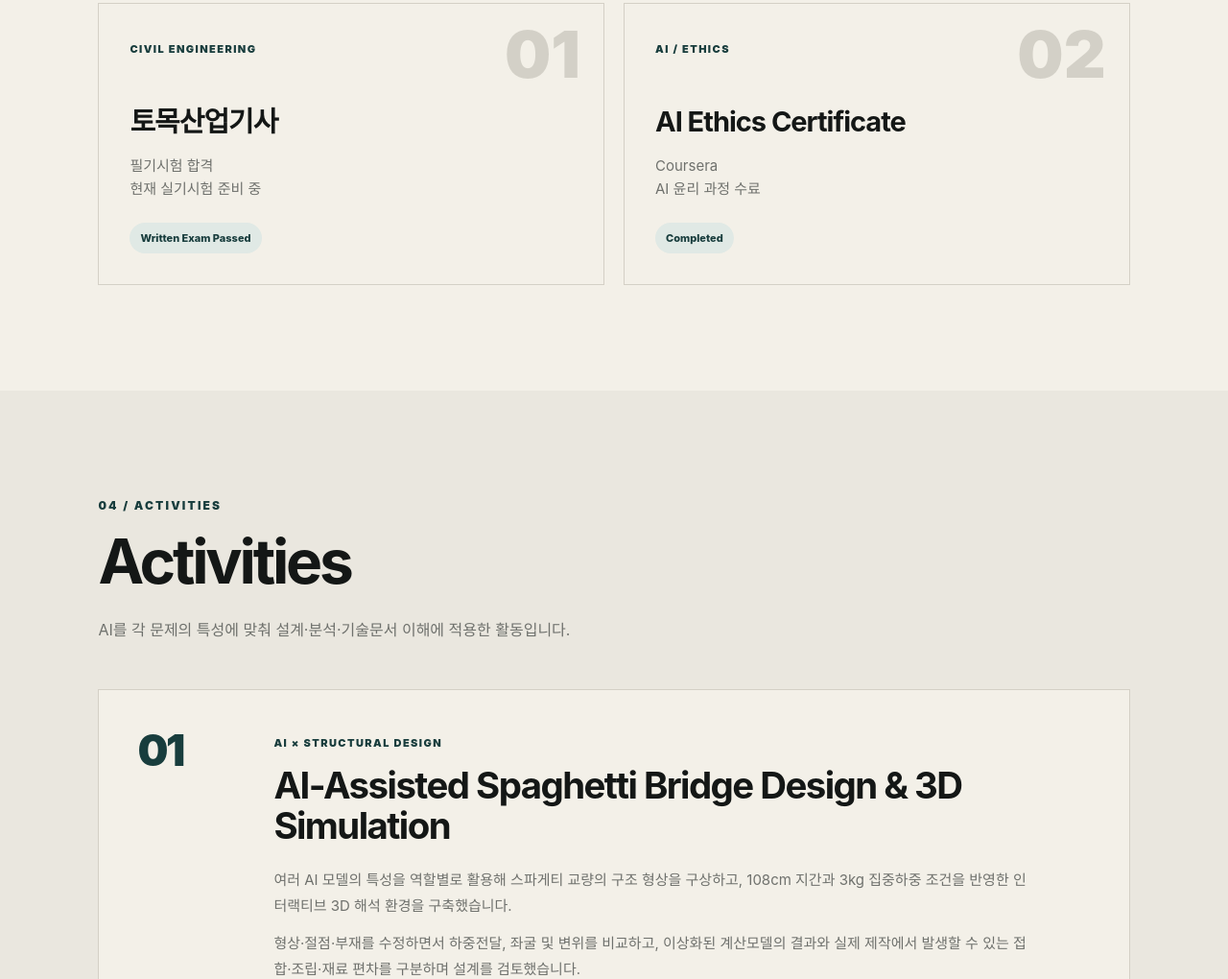
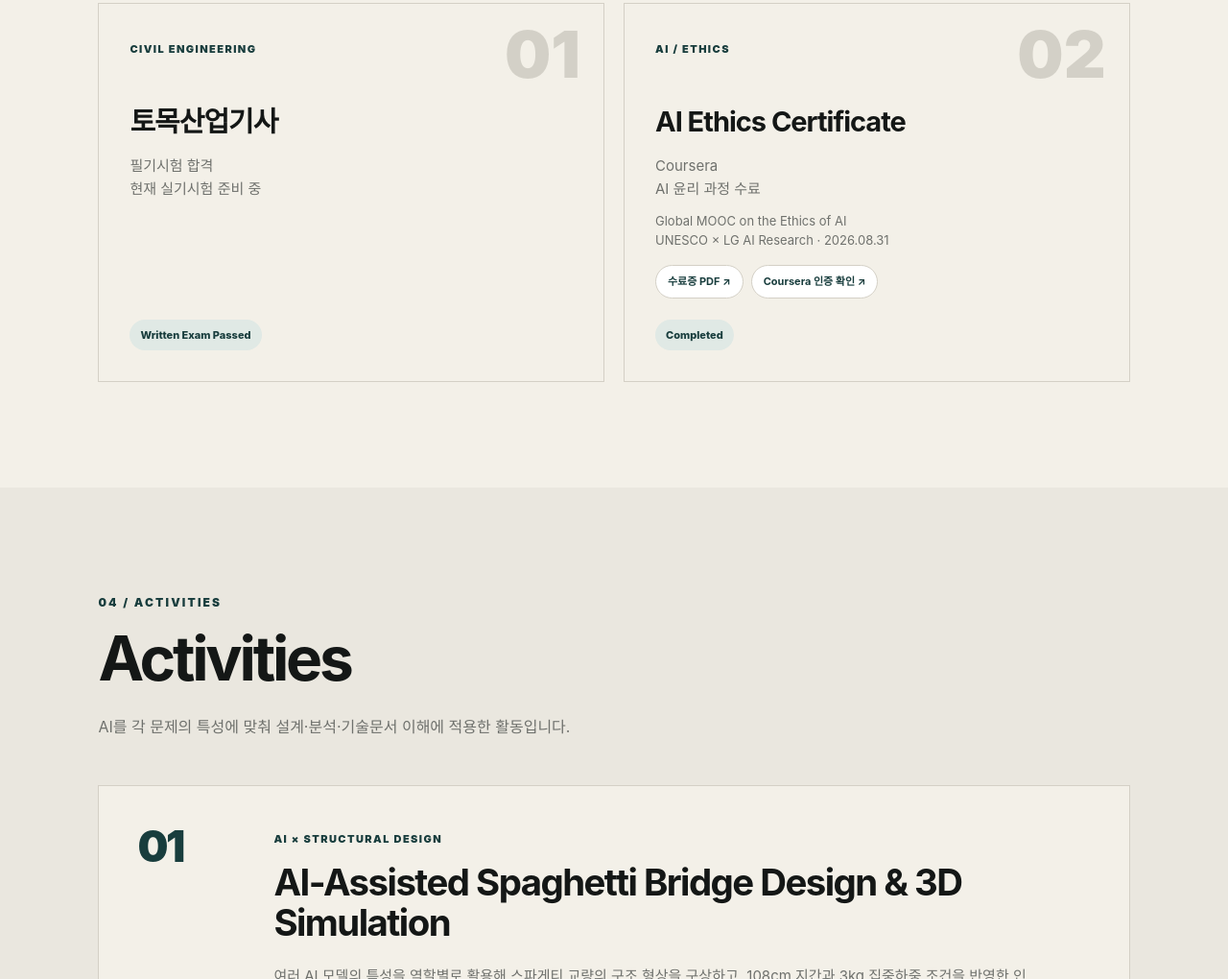
Before and after one commit to HSC-Class01/KTG_Hyundai, a plain HTML site: page index.html in a window 1280 px wide. Shown: the part 3508-4528 px from the top of the page at 96% size. Drawn offline with Linux system fonts and the light colour scheme.

Commit message:
Add the Coursera AI ethics certificate and link it from the portfolio and README
The professor asked for the AI ethics completion certificate to be in the
repository. The PDF goes to assets/certificates/, the Qualifications card on
the portfolio page (index.html) gains the course name, completion date, the
PDF link and the Coursera verification link, and the README lists it next to
the other deliverables.

Co-Authored-By: Claude Opus 5.5 <noreply@anthropic.com>
Claude-Session: https://claude.ai/code/session_01TDpEydM6hcapsJNspaAqhu

```diff
--- a/index.html
+++ b/index.html
@@ -1146,6 +1146,34 @@
     }
 
 
+    /* 자격증 카드: 수료증 링크 */
+
+    .qualification-card .cert-detail {
+      font-size: 13px;
+      line-height: 1.55;
+    }
+
+    .cert-links {
+      position: relative;
+      z-index: 1;
+      display: flex;
+      flex-wrap: wrap;
+      gap: 8px;
+      margin-top: 16px;
+    }
+
+    .cert-links a {
+      color: var(--main);
+      background: var(--white);
+      transition: background 0.2s ease, color 0.2s ease;
+    }
+
+    .cert-links a:hover {
+      background: var(--main);
+      color: var(--white);
+    }
+
+
   </style>
 
 </head>
@@ -1750,6 +1778,31 @@
             AI 윤리 과정 수료
           </p>
 
+          <p class="cert-detail">
+            Global MOOC on the Ethics of AI<br>
+            UNESCO × LG AI Research · 2026.08.31
+          </p>
+
+          <div class="cert-links">
+
+            <a
+              class="tag"
+              href="assets/certificates/coursera-ai-ethics-certificate.pdf"
+              target="_blank"
+              rel="noopener">
+              수료증 PDF ↗
+            </a>
+
+            <a
+              class="tag"
+              href="https://coursera.org/verify/77CQYAQ1QY9S"
+              target="_blank"
+              rel="noopener">
+              Coursera 인증 확인 ↗
+            </a>
+
+          </div>
+
         </div>
 
 
```
Also changed, not shown: 2 other files.
